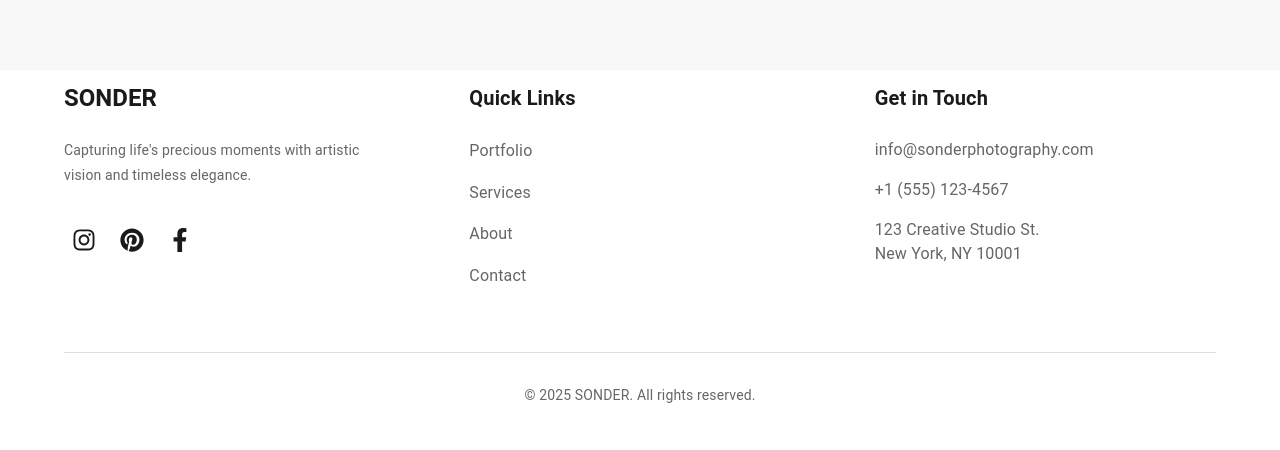
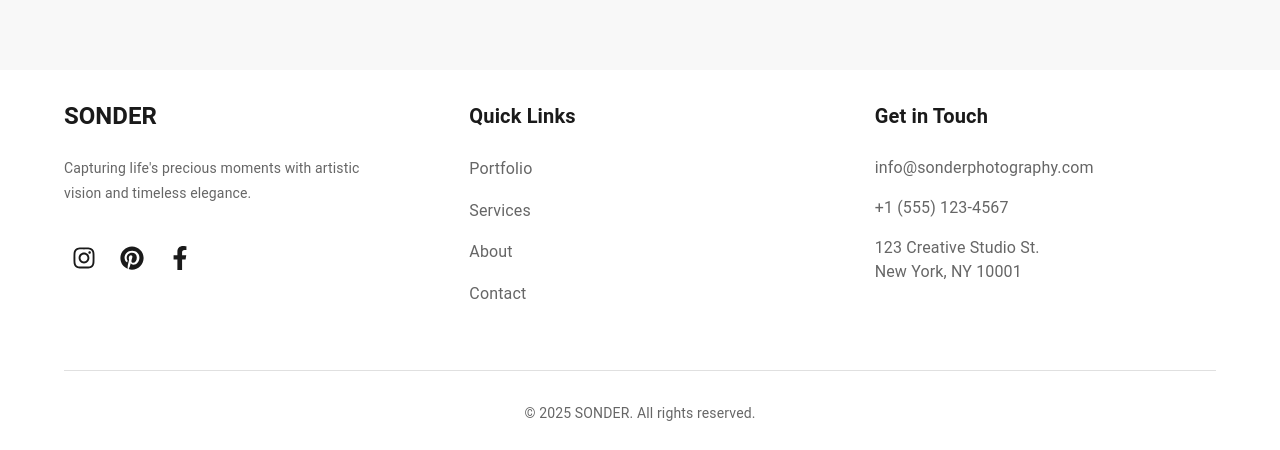
Before and after one commit to lgwedding/weddingphoto, a Next.js app: page /en/about in a window 1280 px wide. Shown: the part 1650-2100 px from the top of the page. Before the commit the page ends 2061 px from the top, so only its background shows below. Built offline with nearby package versions, Linux system fonts and the light colour scheme; no server answers.

Commit message:
Locale layout locale handling corrected, footer padding corrected

```diff
--- a/src/app/[locale]/layout.tsx
+++ b/src/app/[locale]/layout.tsx
@@ -4,14 +4,15 @@ import { notFound } from "next/navigation";
 export function generateStaticParams() {
   return [{ locale: "en" }, { locale: "hu" }];
 }
-
+type Params = Promise<{ locale: "en" | "hu" }>;
 export default async function LocaleLayout({
   children,
-  params: { locale },
+  params,
 }: {
   children: React.ReactNode;
-  params: { locale: string };
+  params: Params;
 }) {
+  const { locale } = await params;
   let messages;
   try {
     messages = (await import(`@/i18n/messages/${locale}.json`)).default;
--- a/src/app/_components/footer/Footer.tsx
+++ b/src/app/_components/footer/Footer.tsx
@@ -30,8 +30,8 @@ export default function Footer() {
     <footer
       style={{
         backgroundColor: "#ffffff",
-        paddingTop: "12px",
-        paddingBottom: "6px",
+        paddingTop: "30px",
+        paddingBottom: "30px",
       }}
     >
       <Container maxWidth="lg">
```
